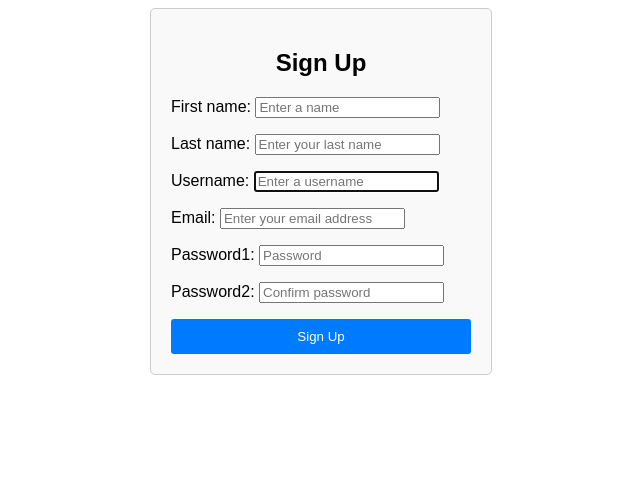
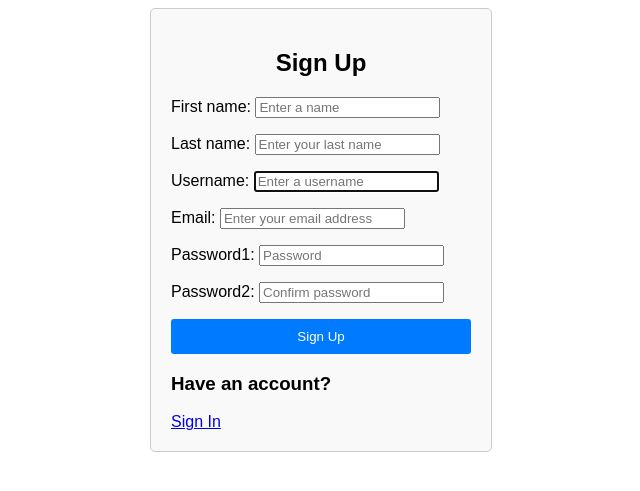
Before and after one commit to YuriiDorosh/chess-forum, a Django app: page /users/registration/ in a window 1280 px wide. Shown: the top 491 px of the page, without its empty margins (319-959 px from the left). Run offline with Django 4.2, Linux system fonts and the light colour scheme.

Commit message:
UPDATE: registration template(added sign in button)

```diff
--- a/src/apps/core/templates/users/register.html
+++ b/src/apps/core/templates/users/register.html
@@ -58,6 +58,8 @@
             {% csrf_token %}
             {{ form.as_p }}
             <button type="submit" class="btn-signup">Sign Up</button>
+            <h3>Have an account?</h3>
+            <a href="{% url 'users:login' %}" class="login-button">Sign In</a>
         </form>
     </div>
 </body>
```
